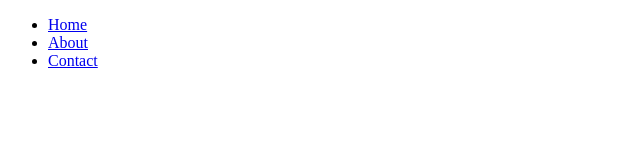
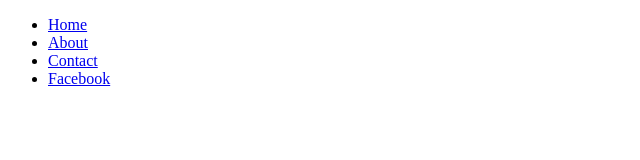
Before and after one commit to shannonjen/my_website, a plain HTML site: page index.html in a window 1280 px wide. Shown: the full height of the page, 0-640 px from the left. Drawn offline with Linux system fonts and the light colour scheme.

Commit message:
Add Facebook link

```diff
--- a/index.html
+++ b/index.html
@@ -10,6 +10,7 @@
 			<li><a href="#">Home</a></li>
 			<li><a href="#">About</a></li>
 			<li><a href="#">Contact</a></li>
+			<li><a href="#">Facebook</a></li>
 		</ul>
 	</nav>
 
```
